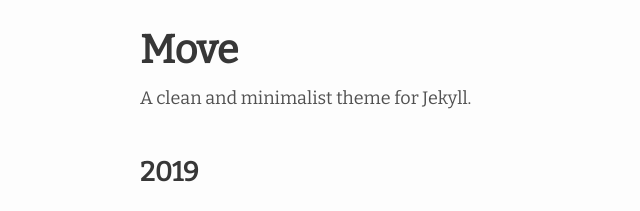
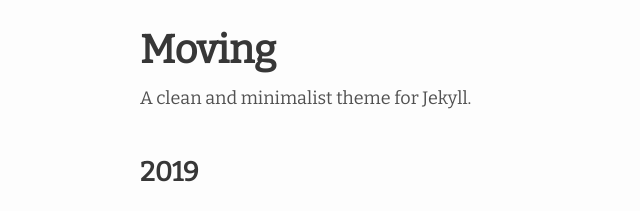
Before and after one commit to huangyz0918/moving, a Jekyll site: the page built from index.md, in a window 1280 px wide. Shown: the top 211 px of the page, without its empty margins (130-770 px from the left). Built offline with Jekyll 4.4.1, drawn with Linux system fonts in a browser that asks for light colours.

Commit message:
✨ feat: changed name to moving

```diff
--- a/_config.yml
+++ b/_config.yml
@@ -1,4 +1,4 @@
-title: Move
+title: Moving
 author: Your Name
 email: your-email@domain.com
 description: > # this means to ignore newlines until "show_excerpts:"
@@ -10,9 +10,9 @@ plugins:
   - jekyll-feed
   - jekyll-seo-tag
 
-# Move date format
+# Moving date format
 # refer to https://shopify.github.io/liquid/filters/date/ if you want to customize this
-move:
+moving:
   date_format: "%b %d"
   back_to: "Home" # In the post page, you have a back button above the title, you can custom the text by yourself.
 
@@ -46,8 +46,8 @@ move:
 # - about.md
 
 # Build settings
-theme: move
-remote_theme: huangyz0918/move
+theme: moving
+remote_theme: huangyz0918/moving
 
 plugins:
   - jekyll-feed
--- a/_layouts/home.html
+++ b/_layouts/home.html
@@ -20,7 +20,7 @@ layout: default
       {% endif %}
 
       <li>
-          {%- assign date_format = site.move.date_format | default: "%b %-d, %Y" -%}
+          {%- assign date_format = site.moving.date_format | default: "%b %-d, %Y" -%}
           <span class="post-meta">
             {{ post.date | date: date_format }}
           </span>
--- a/_layouts/post.html
+++ b/_layouts/post.html
@@ -9,7 +9,7 @@ layout: default
 >
   <header class="post-header">
     <div class="post-back">
-      <a href="{{ site.url | relative_url }}"> ← {{ site.move.back_to }} </a>
+      <a href="{{ site.url | relative_url }}"> ← {{ site.moving.back_to }} </a>
     </div>
 
     <h1 class="post-title p-name" itemprop="name headline">
--- a/_sass/move.scss
+++ b/_sass/moving.scss
@@ -49,4 +49,4 @@ $on-large: $on-laptop !default;
 }
 
 // Import partials.
-@import "move/base", "move/layout", "move/syntax-highlighting";
+@import "moving/base", "moving/layout", "moving/syntax-highlighting";
--- a/assets/css/main.scss
+++ b/assets/css/main.scss
@@ -2,5 +2,5 @@
 sitemap: false
 ---
 
-@import "move";
+@import "moving";
 @import url('https://fonts.googleapis.com/css?family=Bitter&display=swap');
```
Also changed, not shown: README.md, _sass/moving/_base.scss (renamed from _sass/move/_base.scss), _sass/moving/_layout.scss (renamed from _sass/move/_layout.scss), _sass/moving/_syntax-highlighting.scss (renamed from _sass/move/_syntax-highlighting.scss), moving.gemspec, 1 other file.
